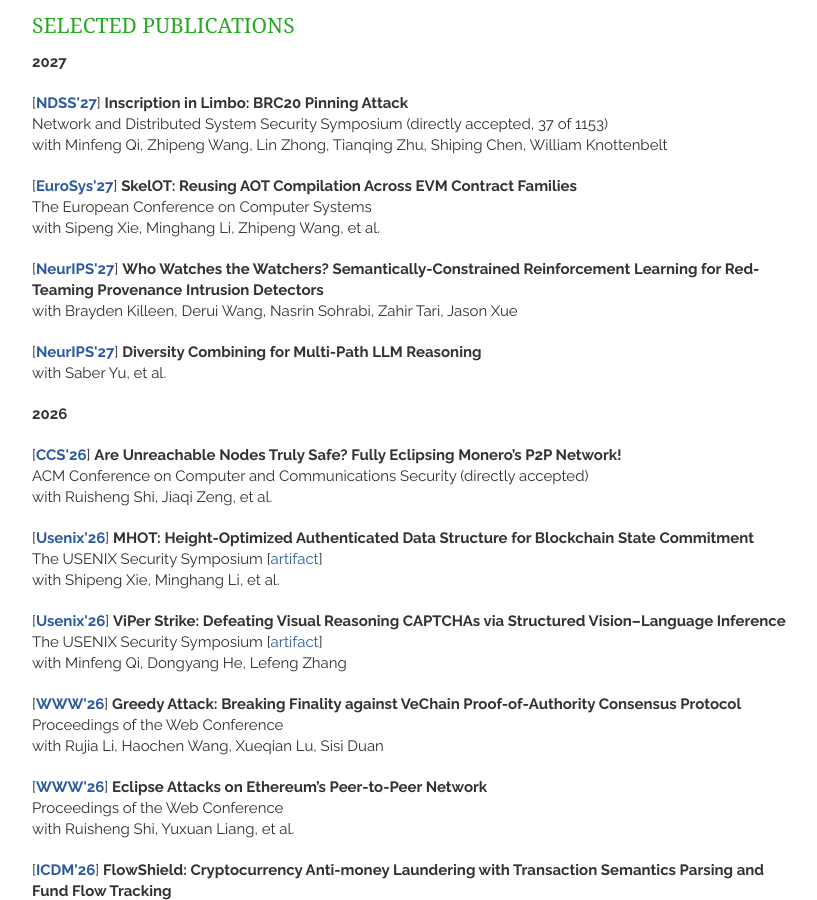
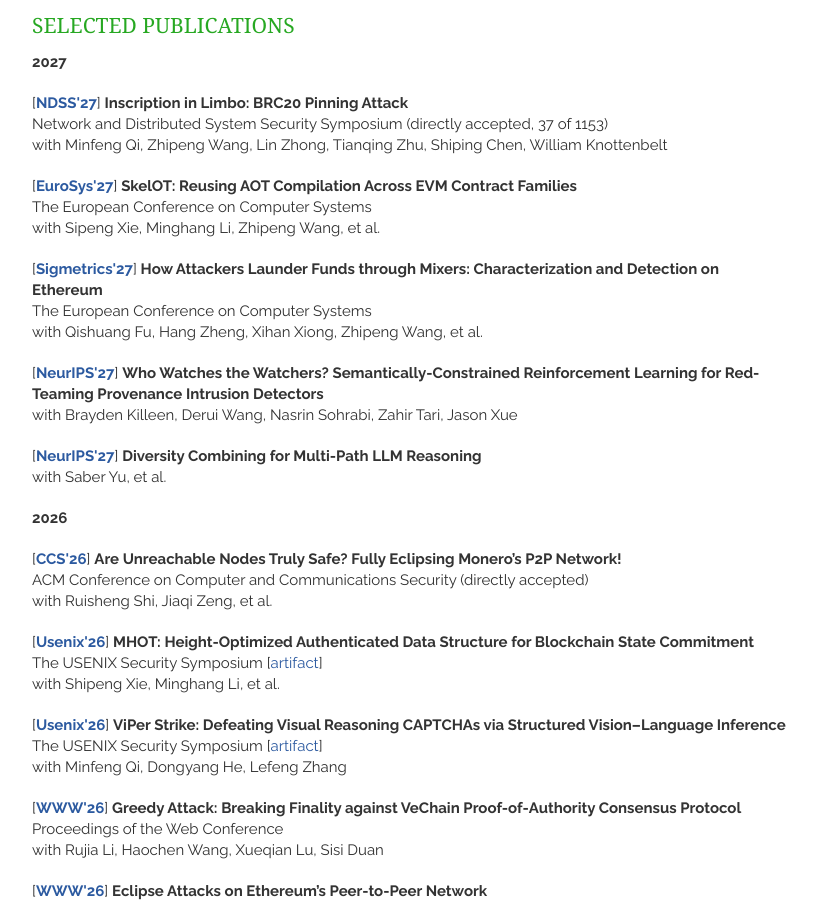
Before and after one commit to qinwang-git/qinwang-git.github.io, a Jekyll site: the page built from publications.html, in a window 1280 px wide and 900 px high, scrolled down 524 px. Shown: the whole window, without its empty margins (148-965 px from the left). Built offline with Jekyll 4.4.1, drawn with Linux system fonts in a browser that asks for light colours; nearby versions of some CDN libraries.

Commit message:
Add publication on fund laundering detection
Added a new publication entry about fund laundering detection on Ethereum.

```diff
--- a/_includes/publications.html
+++ b/_includes/publications.html
@@ -77,6 +77,15 @@
                <strong> SkelOT: Reusing AOT Compilation Across EVM Contract Families </strong>
             <br> The European Conference on Computer Systems
             <br> with Sipeng Xie, Minghang Li, Zhipeng Wang, et al.
+        </header>
+      </article>
+
+      <article>
+        <header>
+          [<strong><a href = "https://arxiv.org/pdf/2609.27807" target="_blank">Sigmetrics'27</a></strong>]
+               <strong> How Attackers Launder Funds through Mixers: Characterization and Detection on Ethereum </strong>
+            <br> The European Conference on Computer Systems
+            <br> with Qishuang Fu, Hang Zheng, Xihan Xiong, Zhipeng Wang, et al.
         </header>
       </article>
 
```
